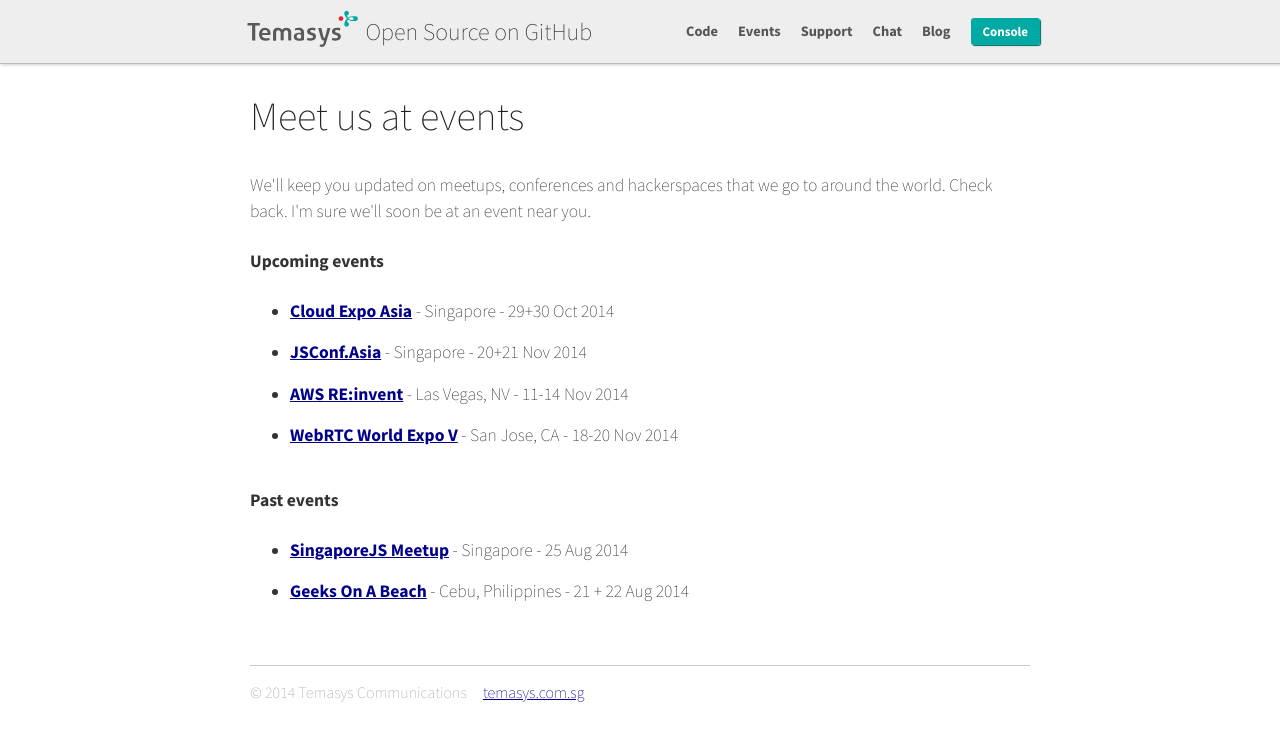
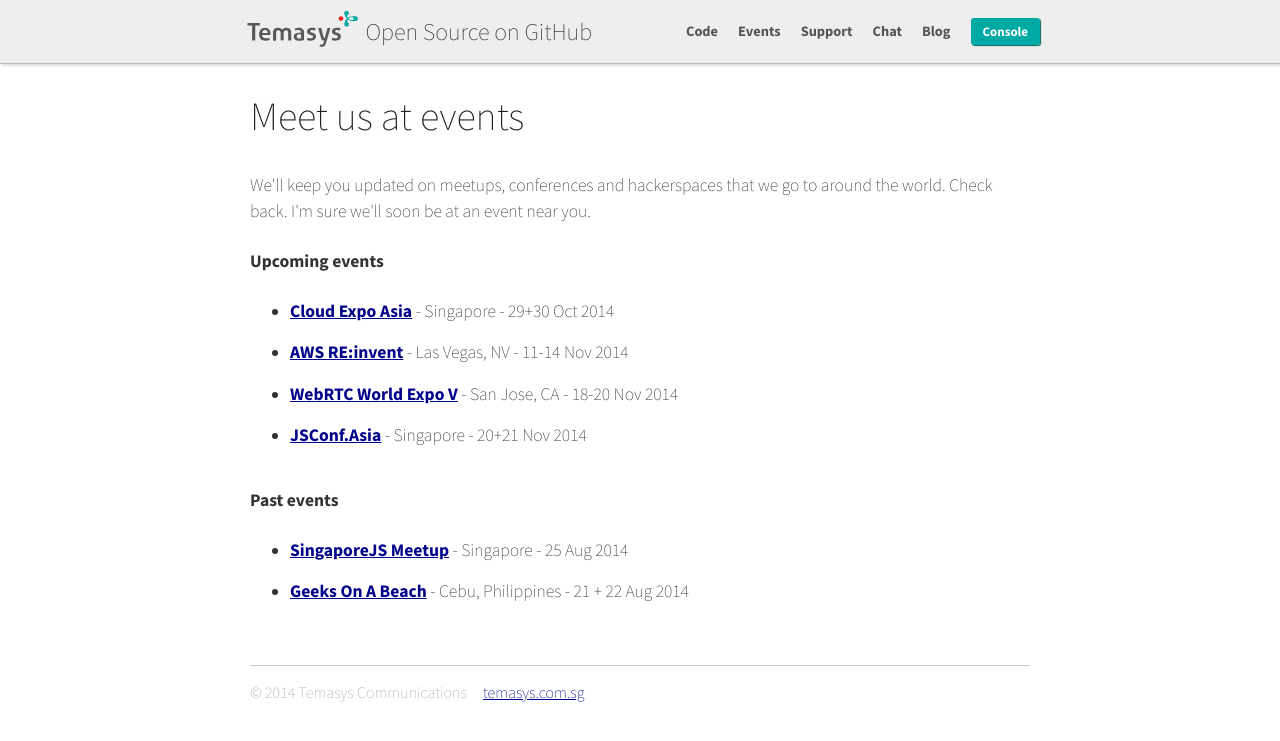
Before and after one commit to Temasys/temasys.github.io, a Jekyll site: the page built from events.html, in a window 1280 px wide. Shown: the top 741 px of the page. Built offline with Jekyll 4.4.1, drawn with Linux system fonts in a browser that asks for light colours; nearby versions of some CDN libraries; Markdown is read by kramdown in place of the engine named in the settings.

Commit message:
Correcting order

```diff
--- a/events.html
+++ b/events.html
@@ -15,13 +15,13 @@
             <b><a href="http://www.cloudexpoasia.com" target="_blank">Cloud Expo Asia</a></b> - Singapore - 29+30 Oct 2014
         </li>
         <li>
-            <b><a href="http://2014.jsconf.asia" target="_blank">JSConf.Asia</a></b> - Singapore - 20+21 Nov 2014
-        </li>
-        <li>
             <b><a href="https://reinvent.awsevents.com/" target="_blank">AWS RE:invent</a></b> - Las Vegas, NV - 11-14 Nov 2014
         </li>
         <li>
             <b><a href="http://www.webrtcworld.com/conference/west/default.aspx" target="_blank">WebRTC World Expo V</a></b> - San Jose, CA - 18-20 Nov 2014
+        </li>
+        <li>
+            <b><a href="http://2014.jsconf.asia" target="_blank">JSConf.Asia</a></b> - Singapore - 20+21 Nov 2014
         </li>
     </ul>
     <p>
```
